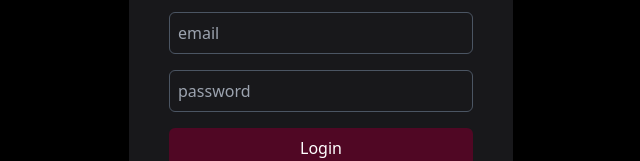
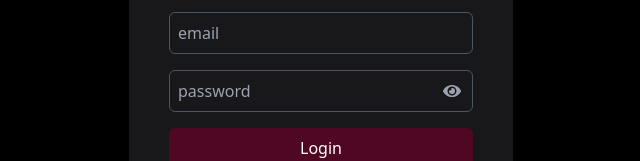
Before and after one commit to Ajai-3/UMS-REDUX-2025, a React (Vite) app in the folder frontend/: page /admin/login in a window 1280 px wide. Shown: the part 334-495 px from the top of the page, without its empty margins (319-959 px from the left). Built offline with nearby package versions, Linux system fonts and the light colour scheme.

Commit message:
eye icon

```diff
--- a/frontend/src/components/AddUserModal.tsx
+++ b/frontend/src/components/AddUserModal.tsx
@@ -2,17 +2,22 @@ import React, { useState } from "react";
 import { createUser } from "../api/admin/adminService";
 import { toast } from "react-toastify";
 import { uploadImageToCloudinary } from "../utils/cloudinary";
+import { FaEye, FaEyeSlash } from "react-icons/fa";
 
 interface AddUserModalProps {
   onClose: () => void;
   onUserAdded: () => void;
 }
 
-const AddUserModal: React.FC<AddUserModalProps> = ({ onClose, onUserAdded }) => {
+const AddUserModal: React.FC<AddUserModalProps> = ({
+  onClose,
+  onUserAdded,
+}) => {
   const [name, setName] = useState("");
   const [email, setEmail] = useState("");
   const [imageFile, setImageFile] = useState<File | null>(null);
   const [password, setPassword] = useState("");
+  const [showPassword, setShowPassword] = useState(false);
   const [isLoading, setIsLoading] = useState(false);
   const [imageUploading, setImageUploading] = useState(false);
 
@@ -29,9 +34,12 @@ const AddUserModal: React.FC<AddUserModalProps> = ({ onClose, onUserAdded }) =>
       return;
     }
 
-    const passwordRegex = /^(?=.*[a-z])(?=.*[A-Z])(?=.*\d)(?=.*[@$!%*?&])[A-Za-z\d@$!%*?&]{8,}$/;
+    const passwordRegex =
+      /^(?=.*[a-z])(?=.*[A-Z])(?=.*\d)(?=.*[@$!%*?&])[A-Za-z\d@$!%*?&]{8,}$/;
     if (!passwordRegex.test(password)) {
-      toast.error("Password must be at least 8 characters and include uppercase, lowercase, number, and special character");
+      toast.error(
+        "Password must be at least 8 characters and include uppercase, lowercase, number, and special character"
+      );
       return;
     }
 
@@ -110,21 +118,34 @@ const AddUserModal: React.FC<AddUserModalProps> = ({ onClose, onUserAdded }) =>
             accept="image/*"
             required
           />
+          <div className="relative w-full mb-4">
             <input
-            type="password"
+              type={showPassword ? "text" : "password"}
               placeholder="Password (8+ chars with upper, lower, number, special)"
               value={password}
               onChange={(e) => setPassword(e.target.value)}
-            className="w-full mb-4 px-4 py-2 rounded bg-zinc-700"
+              className="w-full px-4 py-2 rounded bg-zinc-700 pr-10"
               required
             />
+            <button
+              type="button"
+              className="absolute right-3 top-1/2 transform -translate-y-1/2 text-gray-400 hover:text-white"
+              onClick={() => setShowPassword(!showPassword)}
+            >
+              {showPassword ? <FaEyeSlash size={18} /> : <FaEye size={18} />}
+            </button>
+          </div>
           <div className="flex justify-between">
             <button
               type="submit"
               className="bg-cyan-600 hover:bg-cyan-700 px-6 py-2 rounded text-white"
               disabled={isLoading || imageUploading}
             >
-              {isLoading ? "Creating..." : imageUploading ? "Uploading..." : "Create User"}
+              {isLoading
+                ? "Creating..."
+                : imageUploading
+                ? "Uploading..."
+                : "Create User"}
             </button>
             <button
               type="button"
--- a/frontend/src/pages/AdminLogin.tsx
+++ b/frontend/src/pages/AdminLogin.tsx
@@ -2,10 +2,12 @@ import React, { useState } from "react";
 import { loginAdmin } from "../api/admin/adminService";
 import { toast } from "react-toastify";
 import { useNavigate } from "react-router-dom";
+import { FaEye, FaEyeSlash } from "react-icons/fa";
 
 const AdminLogin: React.FC = () => {
   const [email, setEmail] = useState("");
   const [password, setPassword] = useState("");
+  const [showPassword, setShowPassword] = useState(false);
   const navigate = useNavigate();
 
   const handleAdminLogin = async (e: React.FormEvent) => {
@@ -44,13 +46,22 @@ const AdminLogin: React.FC = () => {
             onChange={(e) => setEmail(e.target.value)}
             placeholder="email"
           />
-          <input
-            className="bg-transparent outline-none border border-gray-600 focus:border-pink-700 p-2 rounded-md"
-            type="password"
-            value={password}
-            onChange={(e) => setPassword(e.target.value)}
-            placeholder="password"
-          />
+          <div className="relative">
+            <input
+              className="bg-transparent outline-none border border-gray-600 focus:border-pink-700 p-2 rounded-md w-full"
+              type={showPassword ? "text" : "password"}
+              value={password}
+              onChange={(e) => setPassword(e.target.value)}
+              placeholder="password"
+            />
+            <button
+              type="button"
+              className="absolute right-3 top-1/2 transform -translate-y-1/2 text-gray-400 hover:text-gray-200"
+              onClick={() => setShowPassword(!showPassword)}
+            >
+              {showPassword ? <FaEyeSlash size={18} /> : <FaEye size={18} />}
+            </button>
+          </div>
           <button
             type="submit"
             className="w-full bg-pink-950 hover:bg-pink-900 p-2 rounded-md flex justify-center items-center"
--- a/frontend/src/pages/Login.tsx
+++ b/frontend/src/pages/Login.tsx
@@ -5,12 +5,15 @@ import { toast } from "react-toastify";
 import { registerUser, loginUser } from "../api/user/userService";
 import { uploadImageToCloudinary } from "../utils/cloudinary";
 import { useNavigate } from "react-router-dom";
+import { FaEye, FaEyeSlash } from "react-icons/fa";
 
 const Login: React.FC = () => {
   const [signState, setSignState] = useState<"Log In" | "Sign Up">("Log In");
   const [email, setEmail] = useState("");
   const [password, setPassword] = useState("");
+  const [showPassword, setShowPassword] = useState(false);
   const [confirmPassword, setConfirmPassword] = useState("");
+  const [showConfirmPassword, setShowConfirmPassword] = useState(false);
   const [name, setName] = useState("");
   const [imageFile, setImageFile] = useState<File | null>(null);
   const [image, setImage] = useState("");
@@ -42,10 +45,12 @@ const Login: React.FC = () => {
         const data = await loginUser(email, password);
         if (data.user) {
           toast.success("Login successful.");
-          dispatch(setUser({
+          dispatch(
+            setUser({
               user: data.user,
-          }));
-          navigate('/home');
+            })
+          );
+          navigate("/home");
         } else {
           toast.error("Login failed");
         }
@@ -81,9 +86,12 @@ const Login: React.FC = () => {
         }
 
         // Password validation
-        const passwordRegex = /^(?=.*[a-z])(?=.*[A-Z])(?=.*\d)(?=.*[@$!%*?&])[A-Za-z\d@$!%*?&]{8,}$/;
+        const passwordRegex =
+          /^(?=.*[a-z])(?=.*[A-Z])(?=.*\d)(?=.*[@$!%*?&])[A-Za-z\d@$!%*?&]{8,}$/;
         if (!passwordRegex.test(password)) {
-          toast.error("Password must be at least 8 characters and include uppercase, lowercase, number, and special character");
+          toast.error(
+            "Password must be at least 8 characters and include uppercase, lowercase, number, and special character"
+          );
           setLoading(false);
           return;
         }
@@ -107,17 +115,21 @@ const Login: React.FC = () => {
         try {
           const data = await registerUser(name, email, imageUrl, password);
           if (data.user) {
-            dispatch(setUser({
+            dispatch(
+              setUser({
                 user: data.user,
-            }));
+              })
+            );
             toast.success("Account created successfully");
-            navigate('/home');
+            navigate("/home");
           } else {
             toast.error("Registration failed");
           }
         } catch (registerErr: any) {
           console.error("Registration error:", registerErr);
-          toast.error(registerErr?.response?.data?.message || "Registration failed");
+          toast.error(
+            registerErr?.response?.data?.message || "Registration failed"
+          );
         }
       } catch (error: any) {
         console.error("Signup Error:", error);
@@ -129,7 +141,8 @@ const Login: React.FC = () => {
     }
   };
 
-  const inputStyle = "w-full bg-transparent border-b border-gray-600 p-2 focus:outline-none focus:border-blue-400";
+  const inputStyle =
+    "w-full bg-transparent border-b border-gray-600 p-2 focus:outline-none focus:border-blue-400";
 
   return (
     <div className="min-h-screen flex items-center justify-center bg-gradient-to-br from-blue-950 to-black">
@@ -184,24 +197,46 @@ const Login: React.FC = () => {
               disabled={loading || imageUploading}
             />
 
+            <div className="relative">
               <input
                 className={inputStyle}
-              type="password"
+                type={showPassword ? "text" : "password"}
                 placeholder="Password"
                 value={password}
                 onChange={(e) => setPassword(e.target.value)}
                 disabled={loading || imageUploading}
               />
+              <button
+                type="button"
+                className="absolute right-2 top-1/2 transform -translate-y-1/2 text-gray-400 hover:text-white"
+                onClick={() => setShowPassword(!showPassword)}
+              >
+                {showPassword ? <FaEyeSlash size={18} /> : <FaEye size={18} />}
+              </button>
+            </div>
 
             {signState === "Sign Up" && (
+              <div className="relative">
                 <input
                   className={inputStyle}
-                type="password"
+                  type={showConfirmPassword ? "text" : "password"}
                   placeholder="Confirm Password"
                   value={confirmPassword}
                   onChange={(e) => setConfirmPassword(e.target.value)}
                   disabled={loading || imageUploading}
                 />
+                <button
+                  type="button"
+                  className="absolute right-2 top-1/2 transform -translate-y-1/2 text-gray-400 hover:text-white"
+                  onClick={() => setShowConfirmPassword(!showConfirmPassword)}
+                >
+                  {showConfirmPassword ? (
+                    <FaEyeSlash size={18} />
+                  ) : (
+                    <FaEye size={18} />
+                  )}
+                </button>
+              </div>
             )}
 
             <button
```
Lines whose indentation alone changed are shown as unchanged.
